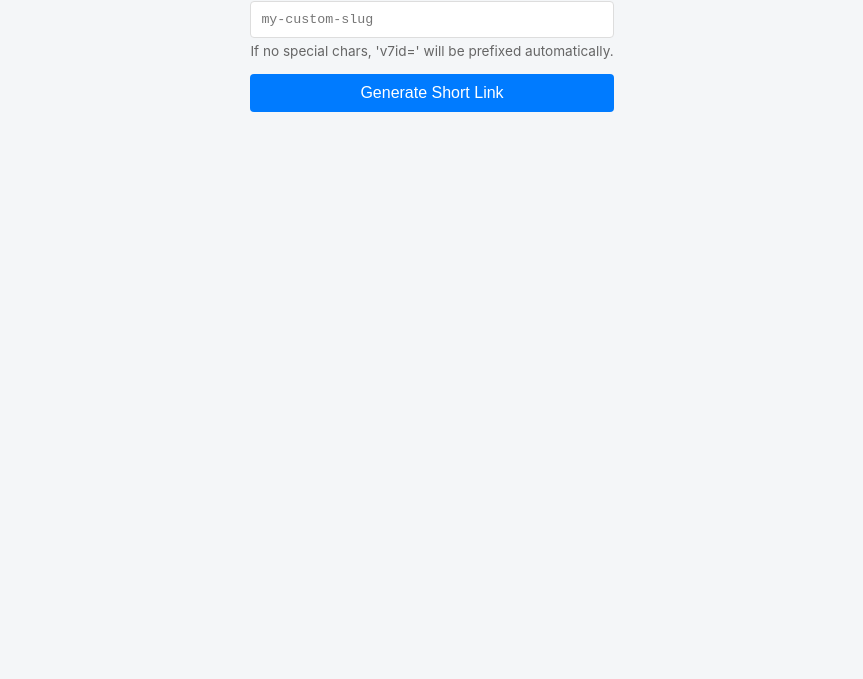
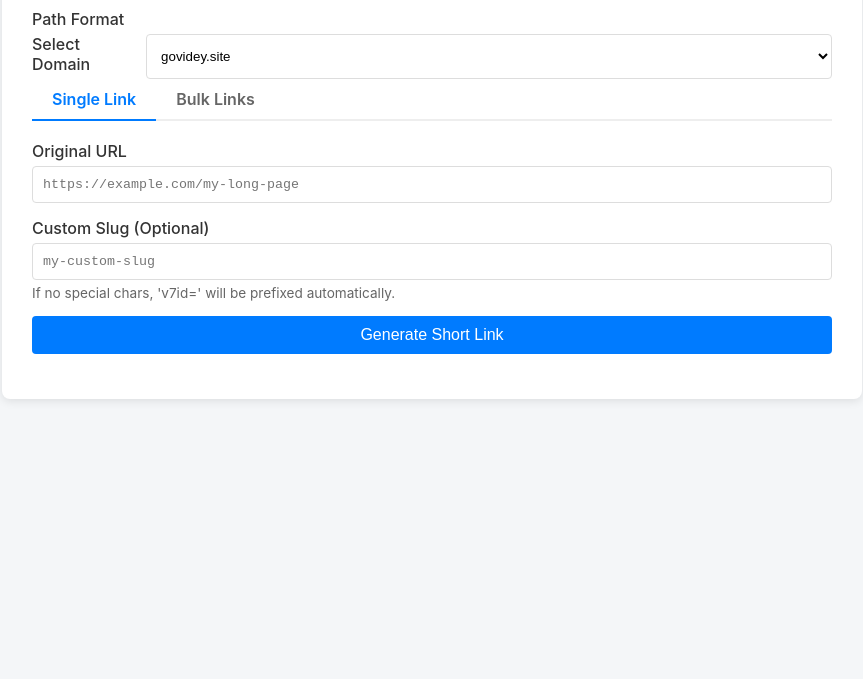
Before and after one commit to 79150300ItsMe/SHORTIO, a website: page public/index.html in a window 1280 px wide. Shown: the part 121-800 px from the top of the page, without its empty margins (208-1071 px from the left). Drawn offline with Linux system fonts and the light colour scheme.

```diff
--- a/public/index.html
+++ b/public/index.html
@@ -129,6 +129,28 @@
 </head>
 
 <body>
+
+    <div class="container">
+        <h1>Short.io Link Generator</h1>
+
+        <div class="form-group">
+            <label>Path Format</label>
+            <div style="display: flex; gap: 20px;">
+                <label for="domainSelect">Select Domain</label>
+                <select id="domainSelect"
+                    style="width: 100%; padding: 10px; border: 1px solid #ddd; border-radius: 4px; background: white;">
+                    <option value="govidey.site">govidey.site</option>
+                    <option value="govldey.site">govldey.site</option>
+                    <option value="vidby.it">vidby.it</option>
+                    <option value="videco.me">videco.me</option>
+                </select>
+            </div>
+
+            <div class="tabs">
+                <div class="tab active" onclick="switchTab('single')">Single Link</div>
+                <div class="tab" onclick="switchTab('bulk')">Bulk Links</div>
+            </div>
+
             <!-- Single Link Form -->
             <div id="single" class="content active">
                 <div class="form-group">
```
Lines whose indentation alone changed are shown as unchanged.
